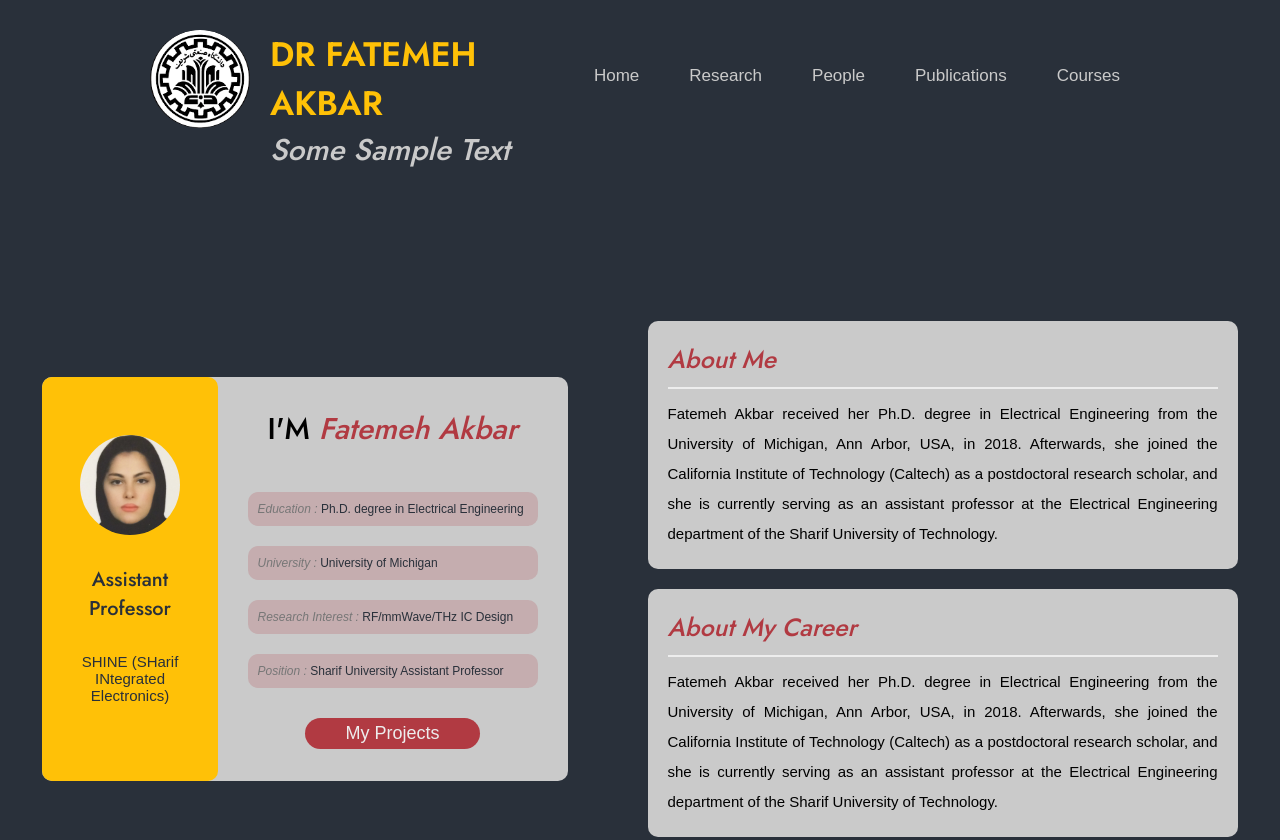
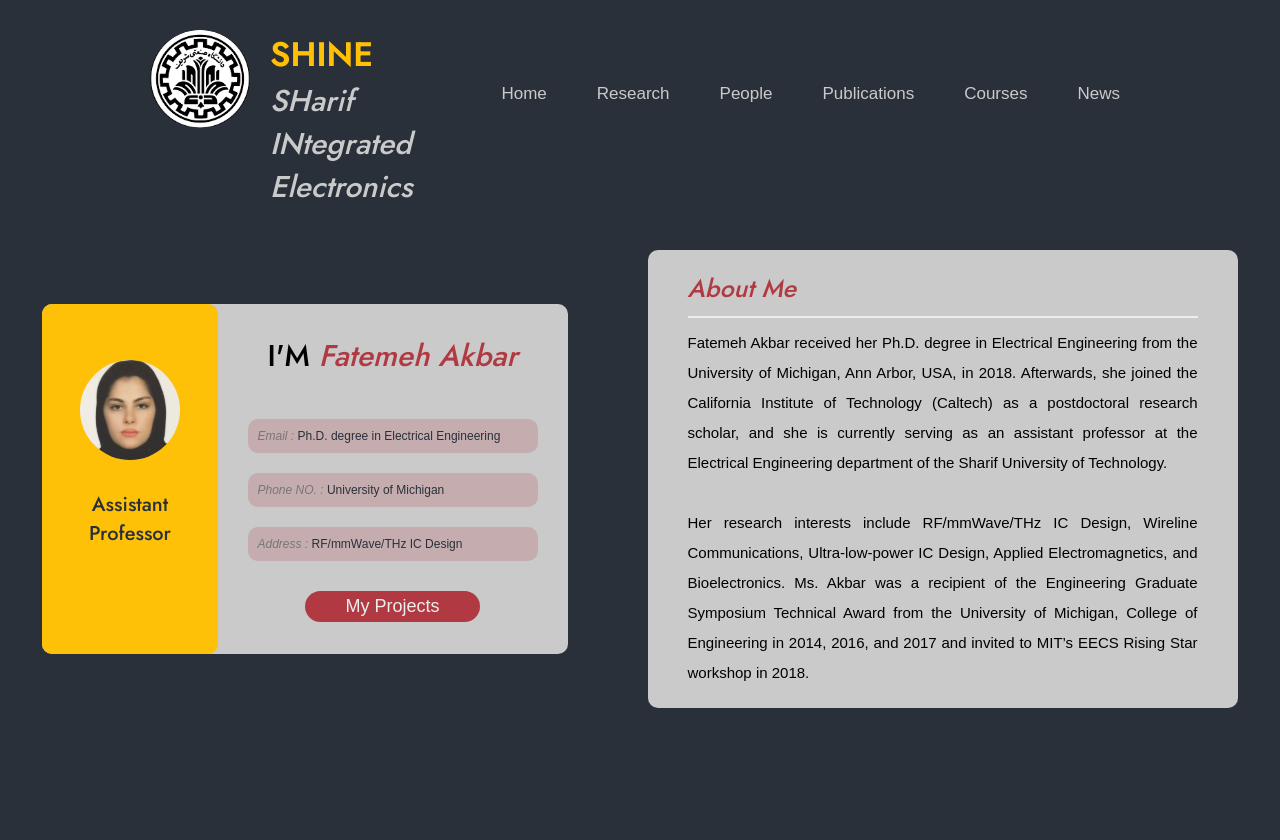
Before and after one commit to aminfallahzadeh/dr-akbar, a website: page index.html in a window 1280 px wide. Shown: the top 840 px of the page. Drawn offline with Linux system fonts and the light colour scheme; a web font is replaced by a local one.

```diff
--- a/css/style.css
+++ b/css/style.css
@@ -75,7 +75,7 @@
     color: #b13a42; }
 
 .header {
-  margin-top: 15rem;
+  margin-top: 25rem;
   display: flex;
   flex-direction: row;
   column-gap: 8rem;
@@ -151,7 +151,7 @@
     .header__text--box {
       background-color: #cacaca;
       border-radius: 1rem;
-      padding: 2rem; }
+      padding: 2rem 4rem 2rem 4rem; }
     .header__text h3 {
       padding-bottom: 1rem;
       border-bottom: 2px solid #ededed;
@@ -164,24 +164,34 @@
       text-align: justify; }
 
 .navbar {
+  position: fixed;
+  top: 0;
+  left: 0;
+  width: 100%;
   display: flex;
   flex-direction: row;
   justify-content: space-between;
-  padding: 3rem 15rem 0 15rem; }
+  padding: 3rem 15rem 0;
+  z-index: 2000;
+  transition: all 0.25s;
+  border-bottom: 2px solid transparent; }
   .navbar__title {
     display: flex;
-    column-gap: 2rem; }
+    column-gap: 2rem;
+    transition: all 0.5s; }
     .navbar__title h2 {
       color: #cacaca;
       font-style: italic; }
     .navbar__title img {
       width: 10rem;
-      border-radius: 50%; }
+      border-radius: 50%;
+      transition: all 0.5s; }
   .navbar__links {
     display: flex;
     justify-content: center;
     align-items: center;
-    padding-bottom: 5rem; }
+    padding-bottom: 5rem;
+    transition: all 0.5s; }
     .navbar__links-list {
       display: flex;
       flex-direction: row;
@@ -198,6 +208,18 @@
           .navbar__links-list li a:hover {
             color: #ffc107;
             background-color: #b13a42; }
+
+.active {
+  background-color: #222830;
+  border-bottom: 2px solid #a5a5a5; }
+  .active #logo {
+    width: 8rem; }
+  .active #title-1 {
+    font-size: 3rem; }
+  .active #title-2 {
+    font-size: 2.6rem; }
+  .active #links {
+    padding-top: 3rem; }
 
 .projects {
   margin-top: 20rem;
--- a/index.html
+++ b/index.html
@@ -13,18 +13,17 @@
 </head>
 
 <body>
-
-    <nav class="navbar">
+    <nav class="navbar" id="nav">
         <div class="navbar__title">
             <div>
-                <img src="./assets/Logo.png" alt="Logo" />
+                <img src="./assets/Logo.png" alt="Logo" id="logo" />
             </div>
             <div>
-                <h1 class="heading-primary">Dr Fatemeh Akbar</h1>
-                <h2 class="heading-secondary">Some Sample Text</h2>
+                <h1 class="heading-primary" id="title-1">Shine</h1>
+                <h2 class="heading-secondary" id="title-2">SHarif INtegrated Electronics</h2>
             </div>
         </div>
-        <div class="navbar__links">
+        <div class="navbar__links" id="links">
             <ul class="navbar__links-list">
                 <li>
                     <a href="#">Home</a>
@@ -41,6 +40,9 @@
                 <li>
                     <a href="#">Courses</a>
                 </li>
+                <li>
+                    <a href="#">News</a>
+                </li>
             </ul>
         </div>
     </nav>
@@ -51,23 +53,19 @@
                 <!-- <h2 class="heading-secondary">My Profile</h2> -->
                 <img src="assets/profile-pic.jpg" alt="Fatemeh Akbar" class="header__profile--title-img" />
                 <h2 class="heading-secondary">Assistant Professor</h2>
-                <p class="paragraph">SHINE (SHarif INtegrated Electronics)
                 </p>
             </div>
             <div class="header__profile--body">
                 <h2 class="heading-secondary">I'M <span>Fatemeh Akbar</span></h2>
                 <ul class="header__profile--body-info">
-                    <li><span>Education :</span>
+                    <li><span>Email :</span>
                         <p>Ph.D. degree in Electrical Engineering</p>
                     </li>
-                    <li><span>University :</span>
+                    <li><span>Phone NO. :</span>
                         <p>University of Michigan</p>
                     </li>
-                    <li><span>Research Interest :</span>
+                    <li><span>Address :</span>
                         <p>RF/mmWave/THz IC Design</p>
-                    </li>
-                    <li><span>Position :</span>
-                        <p>Sharif University Assistant Professor</p>
                     </li>
                 </ul>
                 <div class="header__profile--body-btn">
@@ -79,20 +77,15 @@
             <div class="header__text--box">
                 <h3 class="heading-tertiary">About Me</h3>
                 <p class="paragraph">
-                    Fatemeh Akbar received her Ph.D. degree in Electrical Engineering from the University of
-                    Michigan, Ann Arbor, USA, in 2018. Afterwards, she joined the California Institute of Technology
-                    (Caltech) as a postdoctoral research scholar, and she is currently serving as an assistant
-                    professor at the Electrical Engineering department of the Sharif University of Technology.
-                </p>
-            </div>
+                    Fatemeh Akbar received her Ph.D. degree in Electrical Engineering from the University of Michigan,
+                    Ann Arbor, USA, in 2018. Afterwards, she joined the California Institute of Technology (Caltech) as
+                    a postdoctoral research scholar, and she is currently serving as an assistant professor at the
+                    Electrical Engineering department of the Sharif University of Technology. <br><br>
+                    Her research interests include RF/mmWave/THz IC Design, Wireline Communications, Ultra-low-power IC
+                    Design, Applied Electromagnetics, and Bioelectronics. Ms. Akbar was a recipient of the Engineering
+                    Graduate Symposium Technical Award from the University of Michigan, College of Engineering in 2014,
+                    2016, and 2017 and invited to MIT’s EECS Rising Star workshop in 2018.
 
-            <div class="header__text--box">
-                <h3 class="heading-tertiary">About My Career</h3>
-                <p class="paragraph">
-                    Fatemeh Akbar received her Ph.D. degree in Electrical Engineering from the University of
-                    Michigan, Ann Arbor, USA, in 2018. Afterwards, she joined the California Institute of Technology
-                    (Caltech) as a postdoctoral research scholar, and she is currently serving as an assistant
-                    professor at the Electrical Engineering department of the Sharif University of Technology.
                 </p>
             </div>
         </div>
@@ -165,6 +158,8 @@
         <div class="students" id="students">
         </div>
     </main>
+
+    <script src="script.js" type="text/javascript"></script>
 </body>
 
 </html>
--- /dev/null
+++ b/script.js
@@ -0,0 +1,17 @@
+window.onscroll = function () {
+  scrollFunction();
+};
+
+const navBar = document.getElementById("nav");
+const navLinks = document.getElementById("links");
+
+function scrollFunction() {
+  if (document.body.scrollTop > 80 || document.documentElement.scrollTop > 80) {
+    navBar.classList.add("active");
+    navBar.style.padding = "1.5rem 15rem 0";
+  } else {
+    navBar.classList.remove("active");
+    navBar.style.padding = "3rem 15rem 0 15rem";
+    navLinks.style.transform = "trnaslateY(0)";
+  }
+}
```
Also changed, not shown: assets/files/Research_Images-1/2_Wearable.jpg (added), assets/files/Research_Images-1/CPantenna_6.jpg (added), assets/files/Research_Images-1/HRM_8.jpg (added), assets/files/Research_Images-1/OTA_3.png (added), assets/files/Research_Images-1/PhaseShifter_5.jpg (added), assets/files/Research_Images-1/STAR_1.png (added), assets/files/Research_Images-1/Self_Calibrated_PA.png (added), assets/files/Research_Images-1/ULP_LN_OTA.jpg (added), assets/files/Research_Images-1/Wireline_4.jpg (added), assets/files/Research_Images-1/ZTC_7.jpg (added), 4 other files.
